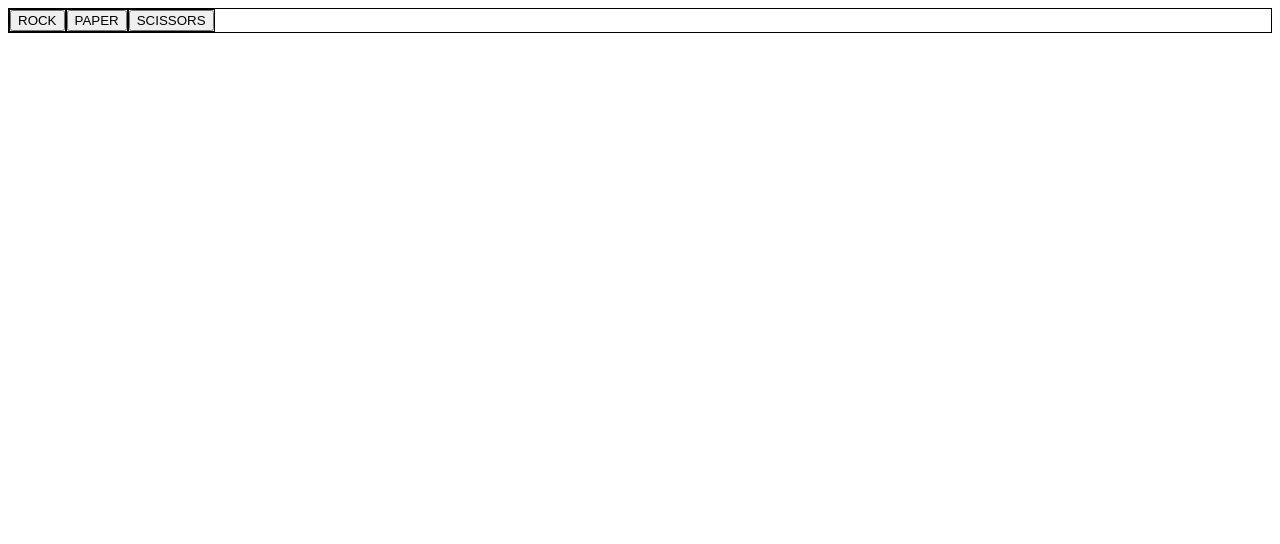
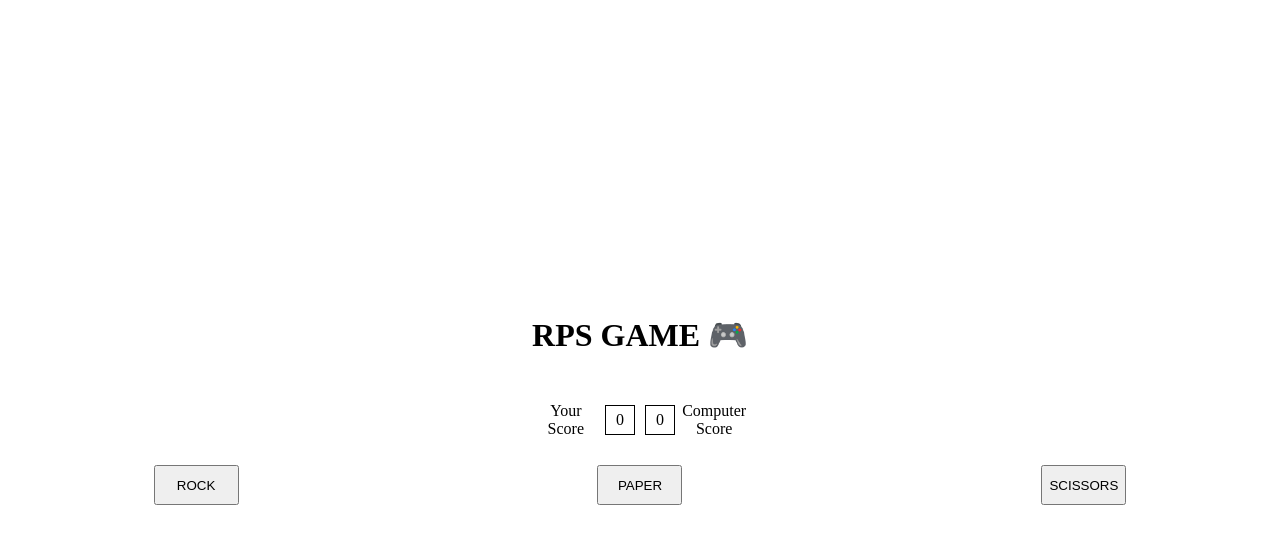
Before and after one commit to Osijonah/rock-paper-scissors, a plain HTML site: page index.html in a window 1280 px wide. Drawn offline with Linux system fonts and the light colour scheme.

Commit message:
Add minimal ui

```diff
--- a/index.html
+++ b/index.html
@@ -8,9 +8,18 @@
 </head>
 <body>
     <div id="parent-div">
-        <div class="button-div"><button id="rock-btn">ROCK</button></div>
-        <div class="button-div"><button id="paper-btn">PAPER</button></div>
-        <div class="button-div"><button id="scissors-btn">SCISSORS</button></div>
+        <h1>RPS GAME 🎮</h1>
+        <div id="result-div">
+            <div class="score-text">Your Score</div>
+            <div id="scores"><div id="human-score"></div>
+            <div id="comp-score"></div></div>
+            <div class="score-text">Computer Score</div>
+        </div>
+        <div id="options-div">
+            <button id="rock-btn">ROCK</button>
+            <button id="paper-btn">PAPER</button>
+            <button id="scissors-btn">SCISSORS</button>
+        </div>
     </div>
     <script src="script.js"></script>
 </body>
--- a/script.js
+++ b/script.js
@@ -10,32 +10,35 @@ as long as round is not 0 call playRound
 const rockBtn = document.querySelector(`#rock-btn`);
 const paperBtn = document.querySelector(`#paper-btn`);
 const scissorsBtn = document.querySelector(`#scissors-btn`);
-
+const humanScoreDisplay = document.querySelector(`#human-score`);
+const computerScoreDisplay = document.querySelector(`#comp-score`);
+const resultDisplay = document.querySelector(`#result-div`);
 
 
 
 
 
     let humanScore = 0, computerScore = 0; highScore = 5;
-
+humanScoreDisplay.textContent = humanScore;
+computerScoreDisplay.textContent = computerScore;
 
 
 const playRound = (humanChoice, computerChoice) => {
 
         if (humanChoice === `Rock` && computerChoice === `Paper` || humanChoice === `Paper` && computerChoice === `Scissors` || humanChoice === `Scissors` && computerChoice === `Rock`) {
             computerScore ++;
-            console.log(`You lose! ${computerChoice} beats ${humanChoice}`)
+            computerScoreDisplay.textContent = computerScore;
         }
         else if (humanChoice === `Paper` && computerChoice === `Rock` || humanChoice === `Scissors` && computerChoice === `Paper` || humanChoice === `Rock` && computerChoice === `Scissors`) {
             humanScore ++;
-            console.log(`You win! ${humanChoice} beats ${computerChoice}`)
+            humanScoreDisplay.textContent = humanScore;
         }
 
        if ( humanScore === highScore ) {
-            console.log(`You won by ${humanScore} : ${computerScore}`);
+            resultDisplay.innerHTML =  `You won by ${humanScore} : ${computerScore}`
         }
         else if ( computerScore === highScore ) {
-            console.log(`You lost by ${humanScore} : ${computerScore}`);
+            resultDisplay.innerHTML =  `You lost by ${humanScore} : ${computerScore}`
         }
 }
 
--- a/styles.css
+++ b/styles.css
@@ -1,14 +1,53 @@
 body {
+    margin: 0;
+}
+#parent-div{
     display: flex;
     flex-direction: column;
+    height: 100vh;
     justify-content: center;
+    align-items: center;
+    gap: 20px;
+    margin: 0 auto;
+    width: 80%;
 }
-#parent-div {
+#result-div {
+    align-items: center;
+    display: flex;
+    height: 50px;
+    justify-content: space-around;
+    width: 220px;
+}
+.score-text {
+    text-align: center;
+    width: 65px;
+}
+#scores {
+    align-items: center;
+    /* border: 2px solid; */
+    display: flex;
+    height: 40px;
+    justify-content: space-between;
+    width: 70px;
+}
+#human-score, #comp-score {
     border: 1px solid;
+    box-sizing: border-box;
+    height: 30px;
+    padding: 5px 0;
+    text-align: center;
+    width: 30px;
+}
+#options-div {
     display: flex;
-    margin-bottom: 0;
-    margin-top: 0;
+    height: 40px;
+    justify-content: space-between;
+    width: 95%;
 }
-.button-div {
-    border: 1px solid;
+
+button {
+    /* padding: 14px 10px; */
+    height: 40px;
+    text-align: center;
+    width: 85px;
 }
```
